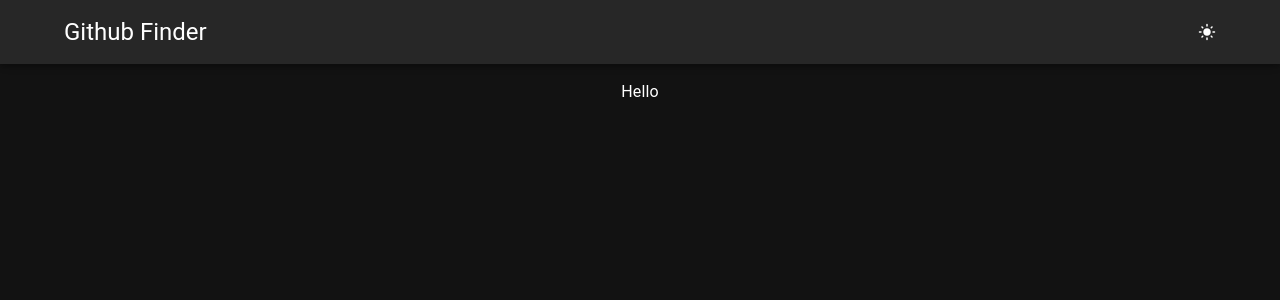
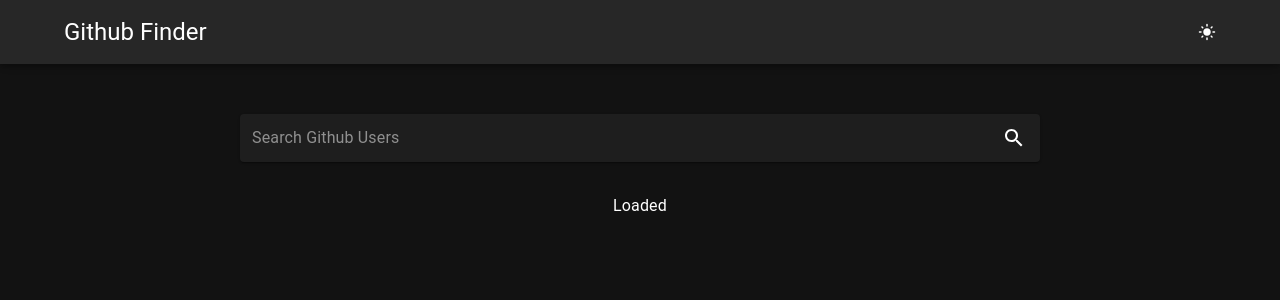
Before and after one commit to lopapex/github-finder-react, a React (Create React App) app: page / in a window 1280 px wide. Shown: the top 300 px of the page. Built offline with nearby package versions, Linux system fonts and the light colour scheme.

Commit message:
Introduce default user search

```diff
--- /dev/null
+++ b/src/components/InputSearch.tsx
@@ -0,0 +1,50 @@
+import { FC, FormEvent, SetStateAction, Dispatch } from 'react'
+import Paper from '@mui/material/Paper'
+import InputBase from '@mui/material/InputBase'
+import IconButton from '@mui/material/IconButton'
+import SearchIcon from '@mui/icons-material/Search'
+import { getUserData } from '../utils/github-api'
+
+type props = {
+  setLoading: Dispatch<SetStateAction<boolean>>
+  setError: Dispatch<SetStateAction<string>>
+}
+
+const InputSearch: FC<props> = ({ setLoading, setError }) => {
+  const findUser = async (e: FormEvent) => {
+		if (!e.target[0].value.length) {
+			return;
+		}
+    try {
+			setLoading(true);
+      const userData = await getUserData(e.target[0].value);
+			setError('');
+			console.log(userData);
+    } catch (e) {
+			setError(e.message);
+    } finally {
+			setLoading(false);
+		}
+  }
+  return (
+    <Paper
+      component='form'
+      sx={{ p: '2px 4px', m: '50px 0 0 0', display: 'flex', alignItems: 'center', width: 800 }}
+      onSubmit={(e: FormEvent) => {
+        e.preventDefault()
+        findUser(e)
+      }}
+    >
+      <InputBase
+        sx={{ ml: 1, flex: 1 }}
+        placeholder='Search Github Users'
+        inputProps={{ 'aria-label': 'search google maps' }}
+      />
+      <IconButton type='submit' sx={{ p: '10px' }} aria-label='search'>
+        <SearchIcon />
+      </IconButton>
+    </Paper>
+  )
+}
+
+export default InputSearch
--- a/src/pages/Home.tsx
+++ b/src/pages/Home.tsx
@@ -1,8 +1,18 @@
-import usePageTitle from '../hooks/usePageTitle';
+import usePageTitle from '../hooks/usePageTitle'
+import InputSearch from '../components/InputSearch'
+import { useState } from 'react'
 
 const Home = () => {
-  usePageTitle('Home page');
-  return <p>Hello</p>
+  usePageTitle('Home page')
+  const [loading, setLoading] = useState(false)
+  const [error, setError] = useState('')
+  return (
+    <>
+      <InputSearch setLoading={setLoading} setError={setError} />
+      <p>{loading ? 'Loading...' : 'Loaded'}</p>
+      {!!error.length && <p>{error}</p>}
+    </>
+  )
 }
 
 export default Home
```
